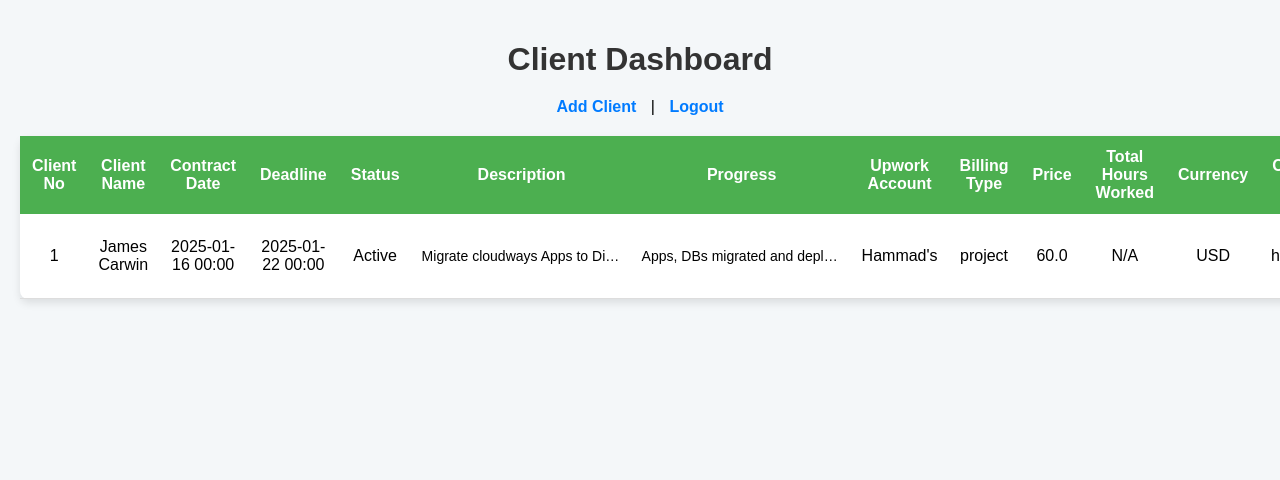
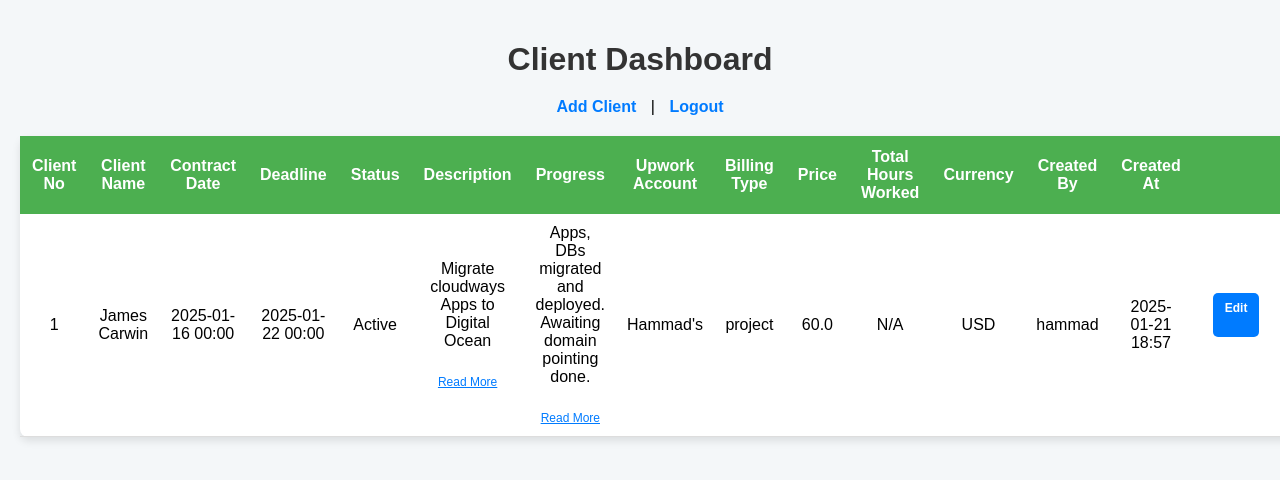
Before and after one commit to i2zoneadmin/cms, a Flask app: page / in a window 1280 px wide; the page is wider, and only the part inside the window is pictured. Shown: the top 480 px of that part. Run offline with Flask 3, Linux system fonts and the light colour scheme; a user stored in the database is signed in; data comes from the database, SQL or seed files in the repository.

Commit message:
added logics

```diff
--- a/static/css/dashboard.css
+++ b/static/css/dashboard.css
@@ -95,14 +95,16 @@ td.expandable {
     position: relative;
     max-height: 1.5em; /* Limit to 1 line */
     overflow: hidden;
-    transition: max-height 0.3s ease-in-out;
+    transition: max-height 0.3s ease-in-out, white-space 0.3s ease-in-out;
+    text-overflow: ellipsis;
 }
 
 td.expandable.expanded {
-    max-height: none; /* Show full text */
+    max-height: none;
+    white-space: normal;
 }
 
-.read-more {
+.read-more-btn {
     color: #007BFF;
     cursor: pointer;
     font-size: 12px;
--- a/templates/dashboard.html
+++ b/templates/dashboard.html
@@ -42,11 +42,21 @@
                     <td>{{ client.contract_date.strftime('%Y-%m-%d %H:%M') }}</td>
                     <td>{{ client.deadline.strftime('%Y-%m-%d %H:%M') }}</td>
                     <td>{{ client.status }}</td>
-                    <td class="ellipsis" data-full-text="{{ client.description }}">
-                        {{ client.description }}
+                    <td>
+                        <div class="expandable" id="desc-{{ client.client_no }}">
+                            {{ client.description }}
+                        </div>
+                        <span class="read-more-btn" onclick="toggleReadMore('desc-{{ client.client_no }}', this)">
+                            Read More
+                        </span>
                     </td>
-                    <td class="ellipsis" data-full-text="{{ client.progress }}">
-                        {{ client.progress }}
+                    <td>
+                        <div class="expandable" id="progress-{{ client.client_no }}">
+                            {{ client.progress }}
+                        </div>
+                        <span class="read-more-btn" onclick="toggleReadMore('progress-{{ client.client_no }}', this)">
+                            Read More
+                        </span>
                     </td>
                     <td>{{ client.upwork_account }}</td>
                     <td>{{ client.billing_type }}</td>
@@ -68,5 +78,13 @@
             </tbody>
         </table>
     </div>
+
+    <script>
+        function toggleReadMore(id, button) {
+            const element = document.getElementById(id);
+            element.classList.toggle('expanded');
+            button.textContent = element.classList.contains('expanded') ? 'Read Less' : 'Read More';
+        }
+    </script>
 </body>
 </html>
```
